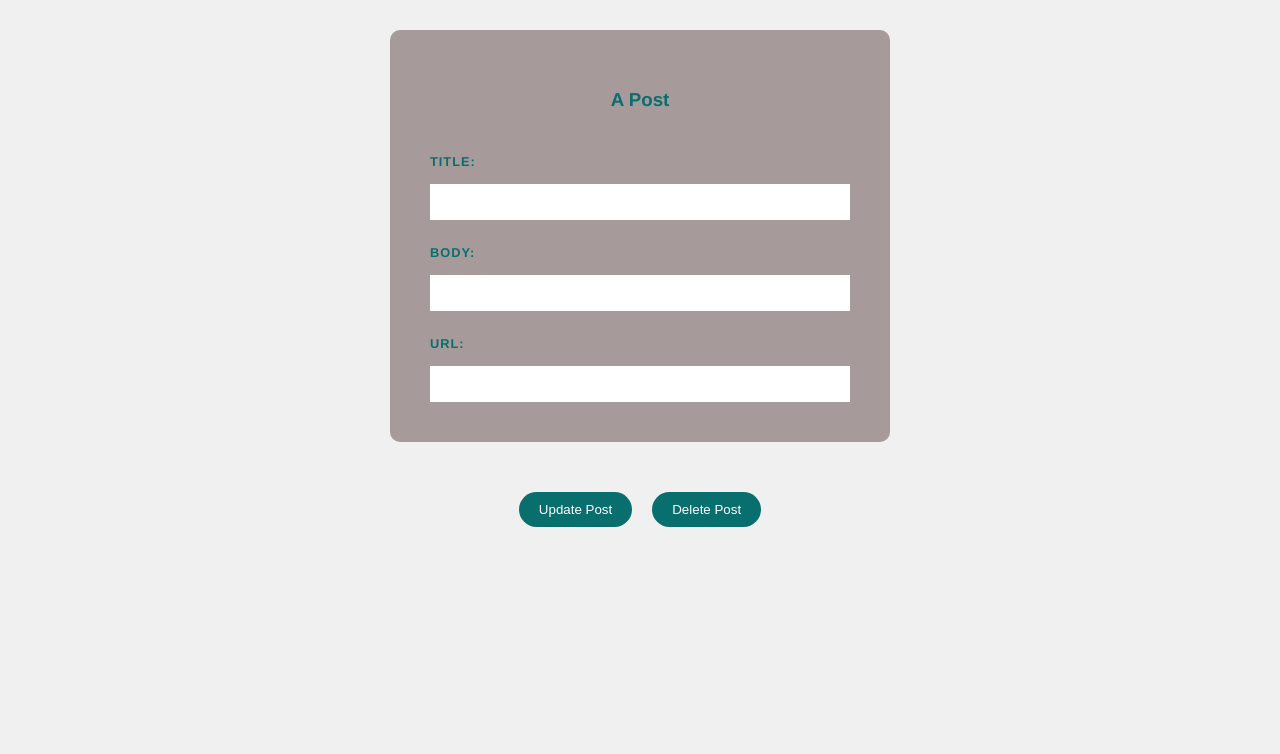
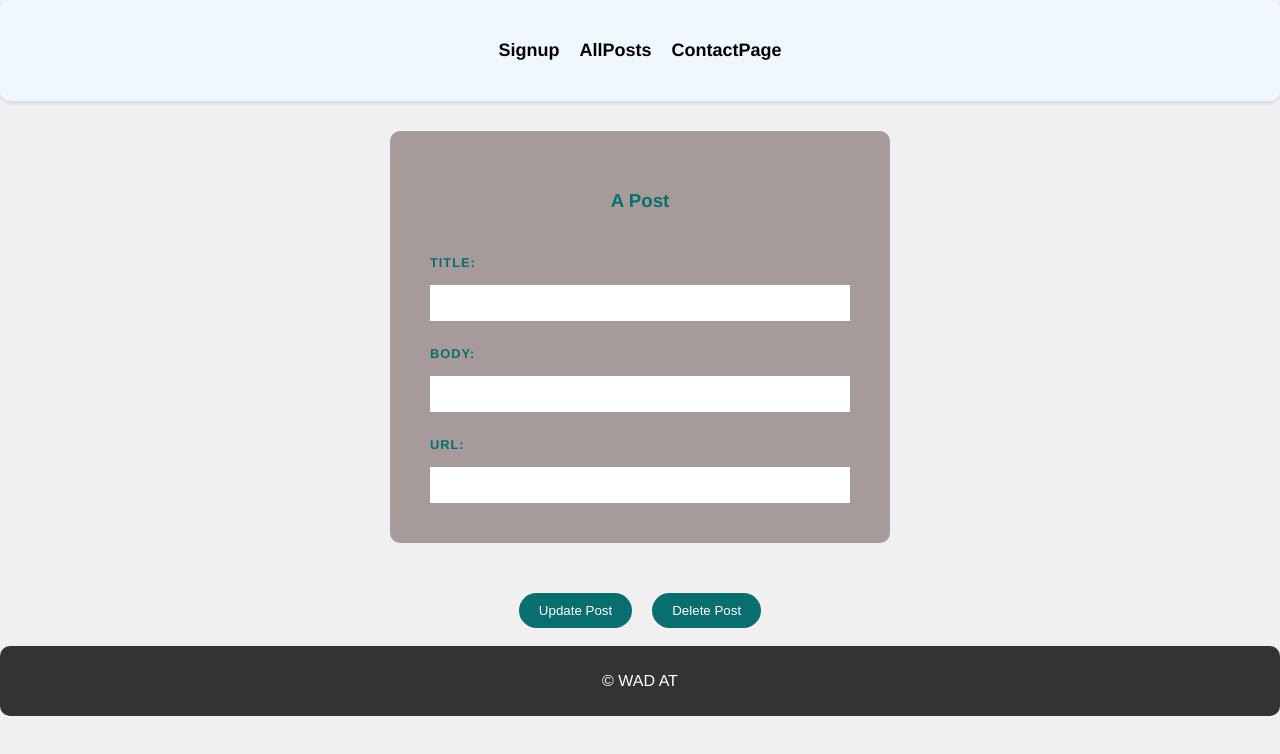
Before and after one commit to TKap000/WAD_group_AT, a Vue app in the folder homework_4_frontend/: page /#/api/apost/1 in a window 1280 px wide. Shown: the top 754 px of the page. Built offline with nearby package versions, Linux system fonts and the light colour scheme; no server answers.

Commit message:
eder foder to a post

```diff
--- a/homework_4_frontend/src/views/APost.vue
+++ b/homework_4_frontend/src/views/APost.vue
@@ -1,4 +1,7 @@
 <template>
+  <div>
+    <Header />
+
   <div class="A Post">
     <div id="form">
       <h3>A Post</h3>
@@ -14,13 +17,24 @@
       <button @click="deletePost" class="deletePost">Delete Post</button>
     </div>
   </div>
+
+  <br>
+  <Footer />
+</div>
 </template>
 
 
 <script>
 
+import Header from "@/components/Header.vue";
+import Footer from "@/components/Footer.vue";
+
 export default {
   name: "APost",
+  components: {
+    Header,
+    Footer,
+  },
   data() {
     return {
       post: {
@@ -126,4 +140,5 @@
   color: white;
   border-radius: 20px;
 }
+
 </style>
```
